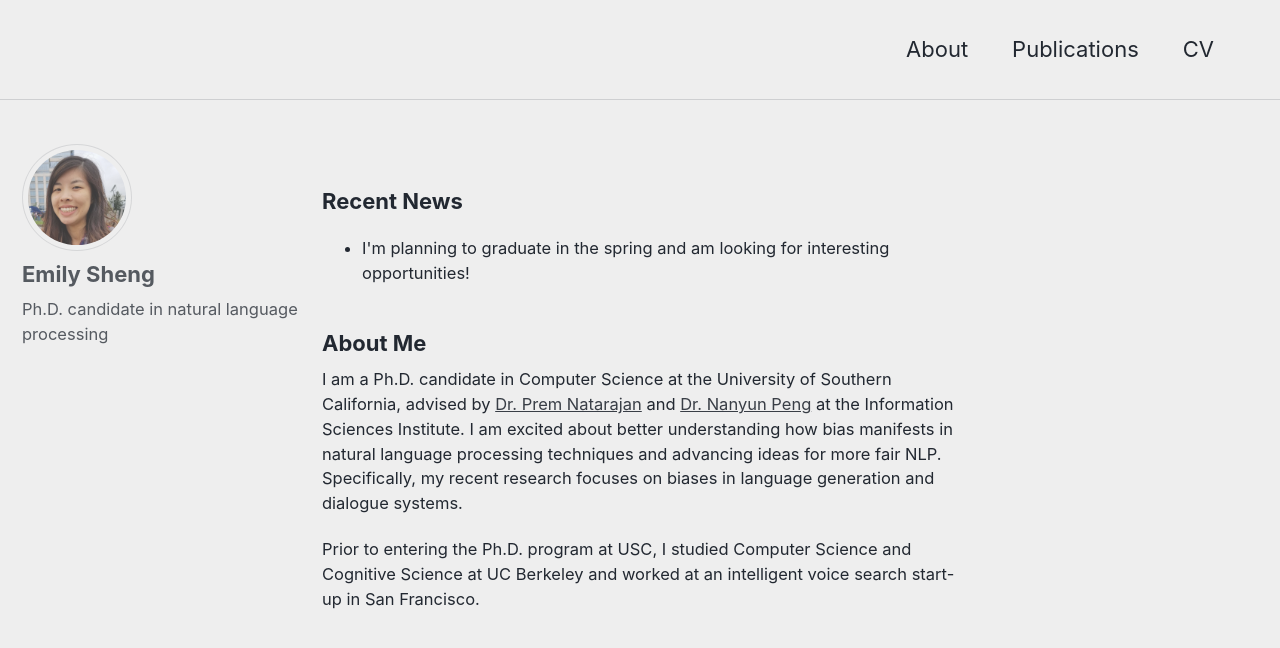
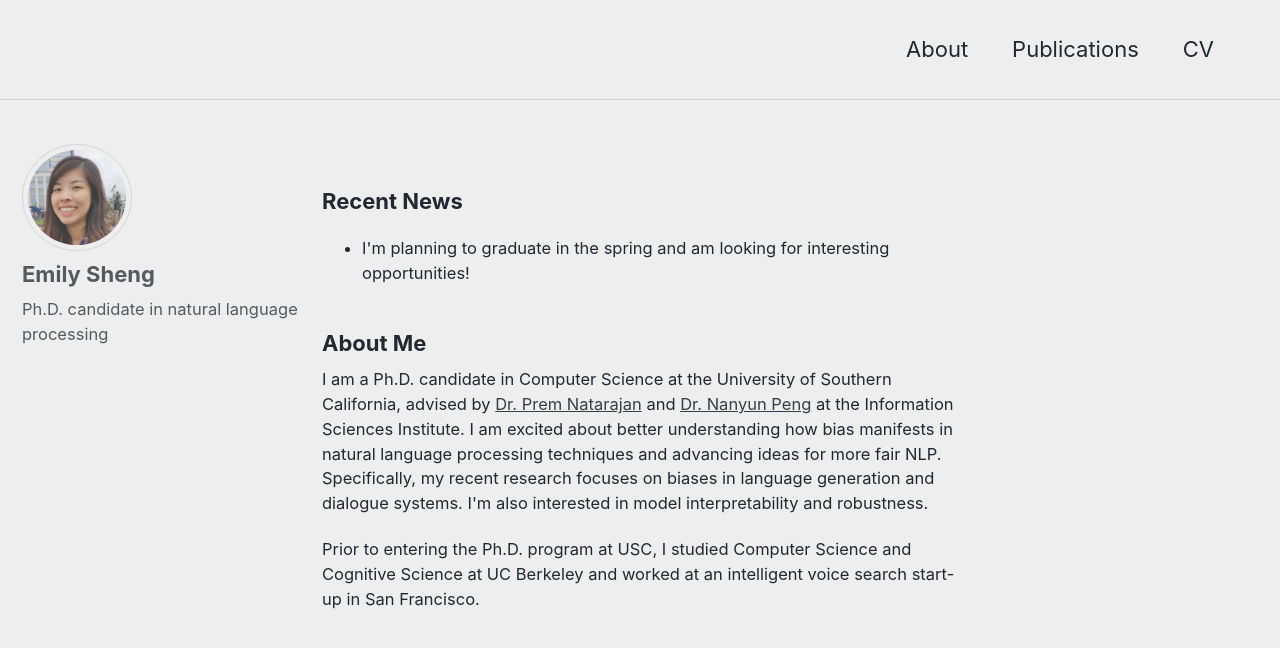
Before and after one commit to ewsheng/ewsheng.github.io, a Jekyll site: the page built from index.html, in a window 1280 px wide and 900 px high. Shown: the top 648 px of the window. Built offline with Jekyll 4.4.1, drawn with Linux system fonts in a browser that asks for light colours; the list of posts is cut into pages by our own code.

Commit message:
updated blurb

```diff
--- a/_layouts/home.html
+++ b/_layouts/home.html
@@ -12,7 +12,7 @@ layout: single
 
 <h3>About Me</h3>
 <p>
-  I am a Ph.D. candidate in Computer Science at the University of Southern California, advised by <a href="https://www.isi.edu/about/bio/prem_natarajan" target="_blank">Dr. Prem Natarajan</a> and <a href="http://vnpeng.net/" target="_blank">Dr. Nanyun Peng</a> at the Information Sciences Institute. I am excited about better understanding how bias manifests in natural language processing techniques and advancing ideas for more fair NLP. Specifically, my recent research focuses on biases in language generation and dialogue systems.
+  I am a Ph.D. candidate in Computer Science at the University of Southern California, advised by <a href="https://www.isi.edu/about/bio/prem_natarajan" target="_blank">Dr. Prem Natarajan</a> and <a href="http://vnpeng.net/" target="_blank">Dr. Nanyun Peng</a> at the Information Sciences Institute. I am excited about better understanding how bias manifests in natural language processing techniques and advancing ideas for more fair NLP. Specifically, my recent research focuses on biases in language generation and dialogue systems. I'm also interested in model interpretability and robustness.
 </p>
 <p>
   Prior to entering the Ph.D. program at USC, I studied Computer Science and Cognitive Science at UC Berkeley and worked at an intelligent voice search start-up in San Francisco.
```
